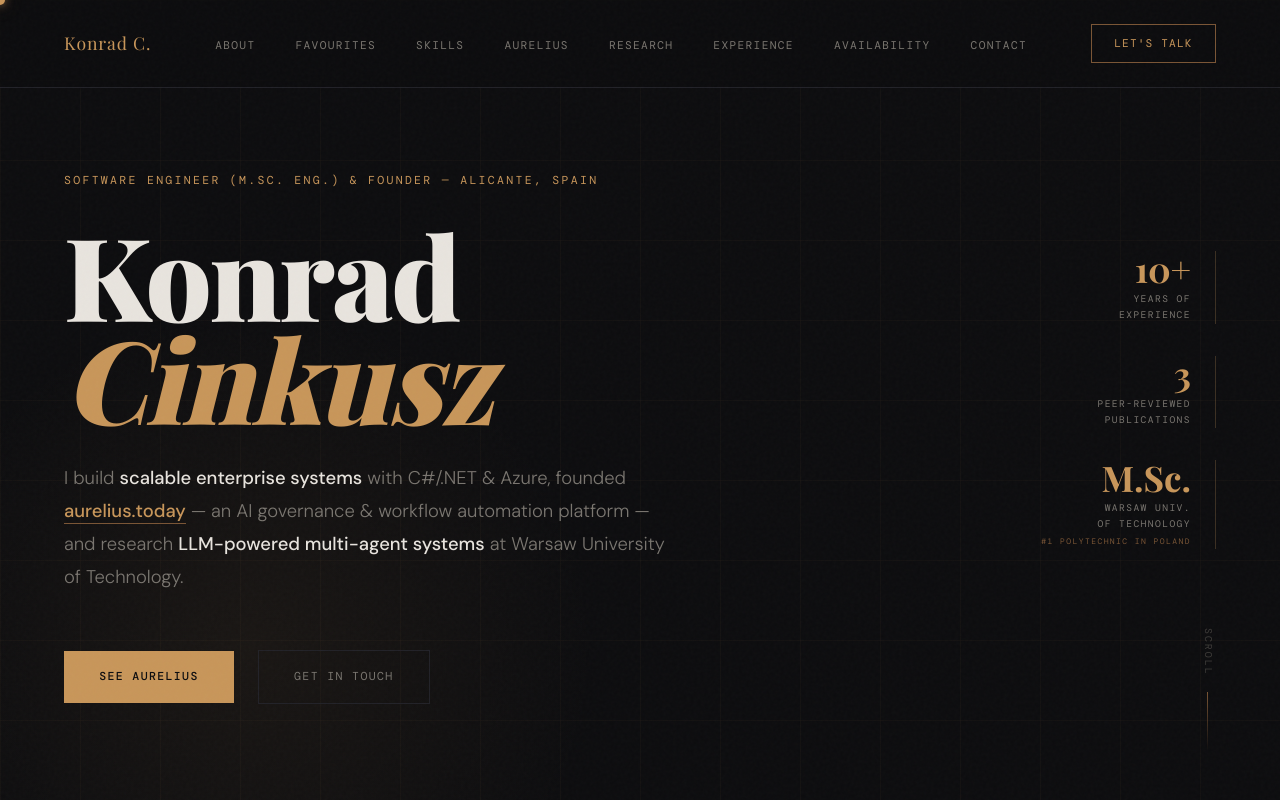
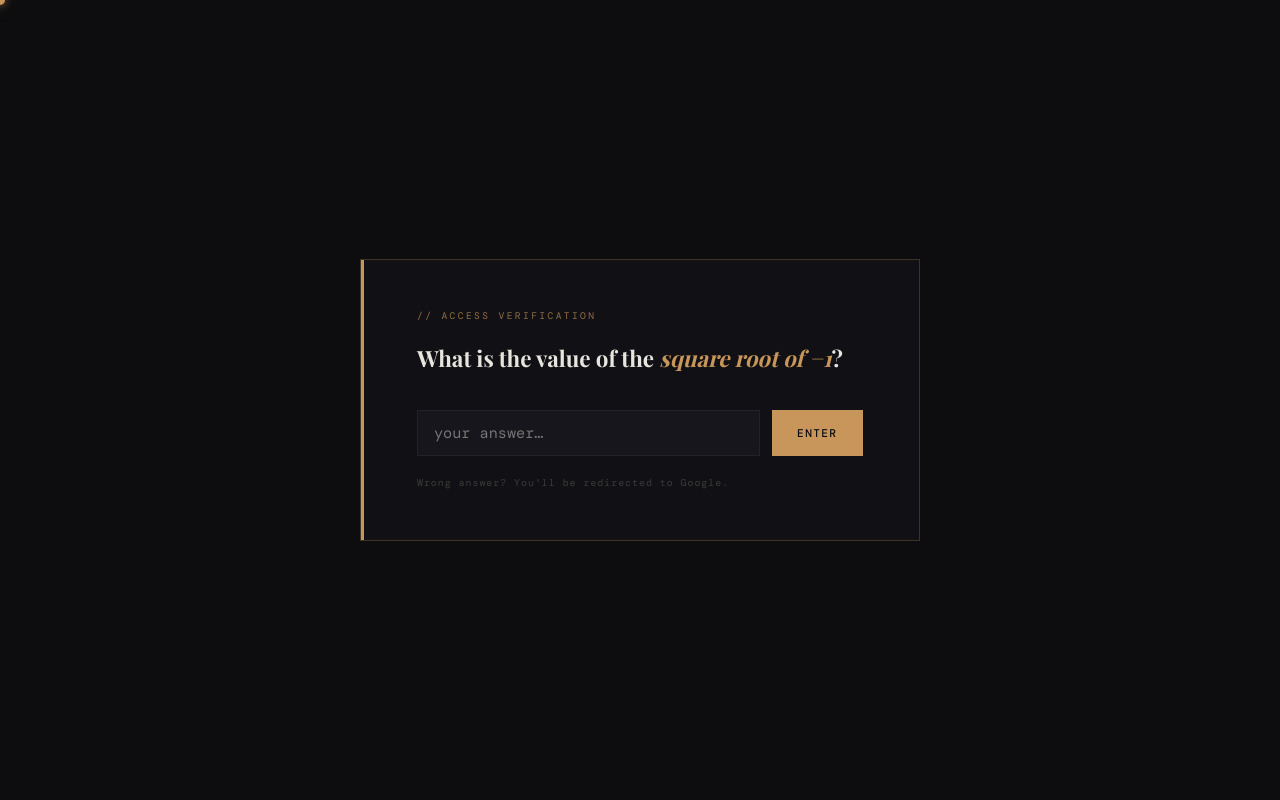
Before and after one commit to konradcinkusz/konradcinkusz.github.io, a plain HTML site: page index.html in a window 1280 px wide. Shown: the top 800 px of the page. Drawn offline with nearby package versions, Linux system fonts and the light colour scheme; a web font is replaced by a local one.

Commit message:
Add guard overlay with access verification questions

```diff
--- a/index.html
+++ b/index.html
@@ -1098,8 +1098,190 @@
     .section-rule { display: none; }
   }
 </style>
+
+<style>
+  /* ── GUARD OVERLAY ── */
+  #guard-overlay {
+    position: fixed;
+    inset: 0;
+    z-index: 9999;
+    background: var(--bg);
+    display: flex;
+    align-items: center;
+    justify-content: center;
+    flex-direction: column;
+    transition: opacity 0.6s ease;
+  }
+
+  #guard-overlay.fade-out {
+    opacity: 0;
+    pointer-events: none;
+  }
+
+  .guard-inner {
+    width: min(560px, 90vw);
+    border: 1px solid var(--border-gold);
+    background: var(--bg2);
+    padding: 3rem 3.5rem;
+    position: relative;
+    animation: fadeUp 0.7s ease 0.1s both;
+  }
+
+  .guard-inner::before {
+    content: '';
+    position: absolute;
+    top: 0; left: 0;
+    width: 3px; height: 100%;
+    background: var(--gold);
+  }
+
+  .guard-index {
+    font-family: 'DM Mono', monospace;
+    font-size: 0.6rem;
+    letter-spacing: 0.25em;
+    text-transform: uppercase;
+    color: var(--gold);
+    opacity: 0.7;
+    margin-bottom: 1.2rem;
+  }
+
+  .guard-question {
+    font-family: 'Playfair Display', serif;
+    font-size: clamp(1.1rem, 2.5vw, 1.4rem);
+    font-weight: 700;
+    line-height: 1.4;
+    margin-bottom: 2.2rem;
+    color: var(--text);
+  }
+
+  .guard-question em { color: var(--gold); font-style: italic; }
+
+  .guard-form {
+    display: flex;
+    gap: 0.75rem;
+  }
+
+  .guard-input {
+    flex: 1;
+    background: var(--bg3);
+    border: 1px solid var(--border);
+    color: var(--text);
+    font-family: 'DM Mono', monospace;
+    font-size: 0.95rem;
+    padding: 0.75rem 1rem;
+    outline: none;
+    transition: border-color 0.3s;
+  }
+
+  .guard-input:focus { border-color: var(--gold-dim); }
+
+  .guard-input.error { border-color: #c85a5a; animation: shake 0.35s ease; }
+
+  .guard-submit {
+    background: var(--gold);
+    color: var(--bg);
+    border: none;
+    font-family: 'DM Mono', monospace;
+    font-size: 0.7rem;
+    letter-spacing: 0.12em;
+    text-transform: uppercase;
+    padding: 0.75rem 1.6rem;
+    cursor: pointer;
+    font-weight: 500;
+    transition: background 0.3s, transform 0.2s;
+  }
+
+  .guard-submit:hover { background: var(--gold-light); transform: translateY(-1px); }
+
+  .guard-hint {
+    font-family: 'DM Mono', monospace;
+    font-size: 0.62rem;
+    letter-spacing: 0.1em;
+    color: var(--text-muted);
+    margin-top: 1.2rem;
+  }
+
+  @keyframes shake {
+    0%, 100% { transform: translateX(0); }
+    20%       { transform: translateX(-6px); }
+    40%       { transform: translateX(6px); }
+    60%       { transform: translateX(-4px); }
+    80%       { transform: translateX(4px); }
+  }
+</style>
 </head>
 <body>
+
+<!-- GUARD -->
+<div id="guard-overlay">
+  <div class="guard-inner">
+    <div class="guard-index">// access verification</div>
+    <div class="guard-question" id="guard-q"></div>
+    <div class="guard-form">
+      <input class="guard-input" id="guard-input" type="text" placeholder="your answer…" autocomplete="off" />
+      <button class="guard-submit" id="guard-btn">Enter</button>
+    </div>
+    <div class="guard-hint" id="guard-hint">Wrong answer? You'll be redirected to Google.</div>
+  </div>
+</div>
+
+<script>
+(function () {
+  var questions = [
+    {
+      text: 'What is the answer to the <em>Ultimate Question of Life, the Universe, and Everything</em>?',
+      plain: 'What is the answer to the Ultimate Question of Life, the Universe, and Everything?',
+      answers: ['42']
+    },
+    {
+      text: 'What is the value of the <em>square root of −1</em>?',
+      plain: 'What is the value of the square root of -1?',
+      answers: ['i', 'sqrt(-1)', '√-1', '√(−1)', 'sqrt(−1)']
+    },
+    {
+      text: 'What is the <em>only even prime number</em>?',
+      plain: 'What is the only even prime number?',
+      answers: ['2']
+    },
+    {
+      text: 'How many <em>bits</em> are in a byte?',
+      plain: 'How many bits are in a byte?',
+      answers: ['8']
+    },
+    {
+      text: 'What is the sum of <em>angles in a triangle</em> (in degrees)?',
+      plain: 'What is the sum of angles in a triangle (in degrees)?',
+      answers: ['180', '180°', '180 degrees']
+    }
+  ];
+
+  var q = questions[Math.floor(Math.random() * questions.length)];
+  document.getElementById('guard-q').innerHTML = q.text;
+
+  function check() {
+    var val = document.getElementById('guard-input').value.trim().toLowerCase();
+    var correct = q.answers.some(function (a) { return val === a.toLowerCase(); });
+    if (correct) {
+      var overlay = document.getElementById('guard-overlay');
+      overlay.classList.add('fade-out');
+      setTimeout(function () { overlay.style.display = 'none'; }, 650);
+    } else {
+      var input = document.getElementById('guard-input');
+      input.classList.remove('error');
+      void input.offsetWidth; // reflow to restart animation
+      input.classList.add('error');
+      setTimeout(function () {
+        window.location.href = 'https://www.google.com/search?q=' + encodeURIComponent(q.plain);
+      }, 400);
+    }
+  }
+
+  document.getElementById('guard-btn').addEventListener('click', check);
+  document.getElementById('guard-input').addEventListener('keydown', function (e) {
+    if (e.key === 'Enter') check();
+  });
+})();
+</script>
 
 <!-- NAV -->
 <nav>
```
